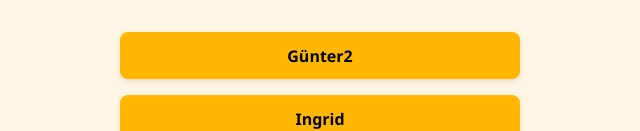
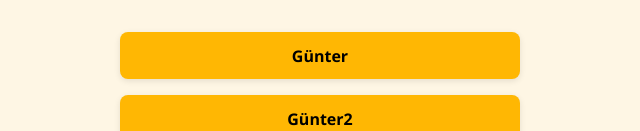
Before and after one commit to s4seandr/OsterBACH, a plain HTML site: page index.html in a window 1280 px wide. Shown: the part 830-961 px from the top of the page, 320-960 px from the left. Drawn offline with Linux system fonts and the light colour scheme.

Commit message:
Update index.html

```diff
--- a/index.html
+++ b/index.html
@@ -56,6 +56,7 @@
   <img src="image.png" alt="Cheese rolling madness">
   <h1>Frohe Ostern! 🐣</h1>
   <div class="nav">
+    <a href="haus_5/günter.html">Günter</a>
     <a href="haus_6/günter2.html">Günter2</a>
     <a href="haus_6/ingrid.html">Ingrid</a>
     <a href="dankeschön.html">Dankeschön 🙏</a>
```
